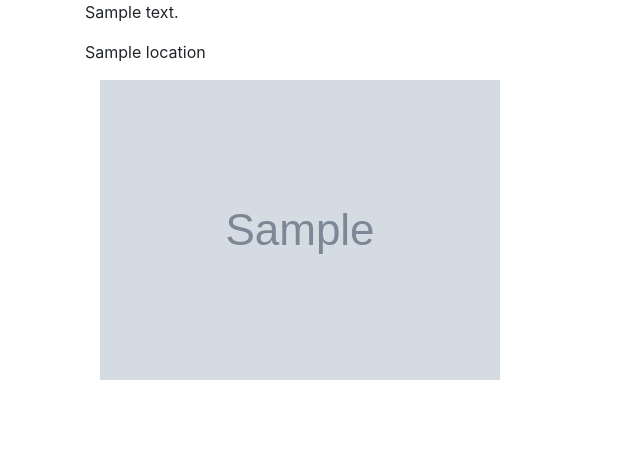
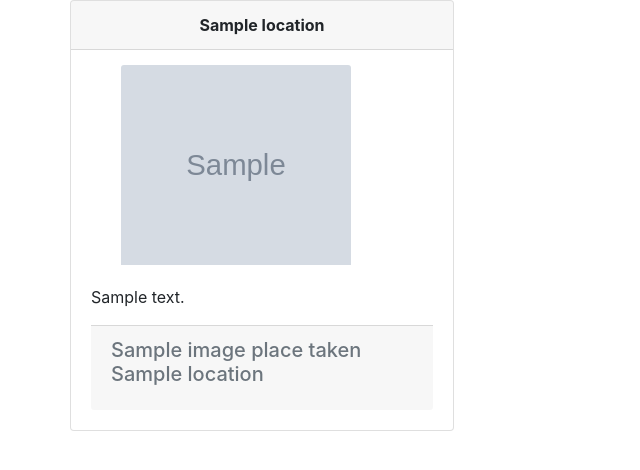
Before and after one commit to melodytowett/My-Gallery, a Django app: page /location/ in a window 1280 px wide. Shown: the part 66-536 px from the top of the page, without its empty margins (0-640 px from the left). Run offline with Django 4.2, Linux system fonts and the light colour scheme; tables that the repository leaves empty hold one stand-in row (values such as "Sample post"); grey boxes marked "Sample" are stand-in pictures; some libraries are stand-ins or nearby versions.

Commit message:
display images in card

```diff
--- a/photos/templates/all-photos/image.html
+++ b/photos/templates/all-photos/image.html
@@ -3,8 +3,6 @@
 
 <div class="container">
  <div class="row">
-
-     <div class="col-xs-6 col-sm-6 col-md-6 col-lg-6">
      <div class="card" style="width: 18rem;">
          <div class="card-header"> {{photo.name}} </div>
            <img src= {% if photo.my_image %} {{photo.my_image.url}} {%else%}#{% endif %} alt="Image" class="img-responsive">
@@ -14,7 +12,6 @@
    <div class="card-footer text-muted">
        <p> {{photo.category}} </p>
   </div>
-</div>
  </div>
 </div>
 </div>
--- a/photos/templates/all-photos/location.html
+++ b/photos/templates/all-photos/location.html
@@ -4,14 +4,19 @@
 <div class="container">
     {% for photo in photos %}
     <div class="row">
-        <div class="col-xs-6 col-sm-6 col-md-6 col-lg-6">
-            <p>{{photo.description}} </p>
-            <p>{{photo.location}} </p>
+      <div class="card" style="width: 24rem ">
+        <div class="card-header text-center"> <b>{{photo.location}}</b> </div>
+         <img src= {% if photo.my_image %} {{photo.my_image.url}} {%else%}#{% endif %} alt="Image" class="img-responsive card-img-top"style="height: 200px; width: 230px; margin-left: 50px; margin-top: 15px;" >
+        <div class="card-body">
+          <p class="card-text">{{photo.description}}</p>
+          <div class="card-footer text-muted">
+          <h5 class="card-title">
+            {{photo.name}} place taken {{photo.location}}
+          </h5>
+          </div>
         </div>
-    </div>
-    <div class="col-xs-6 col-sm-6 col-md-6 col-lg-6">
-        <img src= {% if photo.my_image %} {{photo.my_image.url}} {%else%}#{% endif %} alt="Image" class="img-responsive">
-    </div>
+      </div>
     {% endfor %}
 </div>
 {% endblock %}
+</div>
```
Also changed, not shown: photos/templates/index.html (+7 -8 lines), media/photos/burger.jpg (added), media/photos/hot.jpeg (added), media/photos/trav1.jpeg (added), media/photos/trav2.jpeg (added), media/photos/trav3.jpeg (added), media/photos/trav4.jpeg (added).
